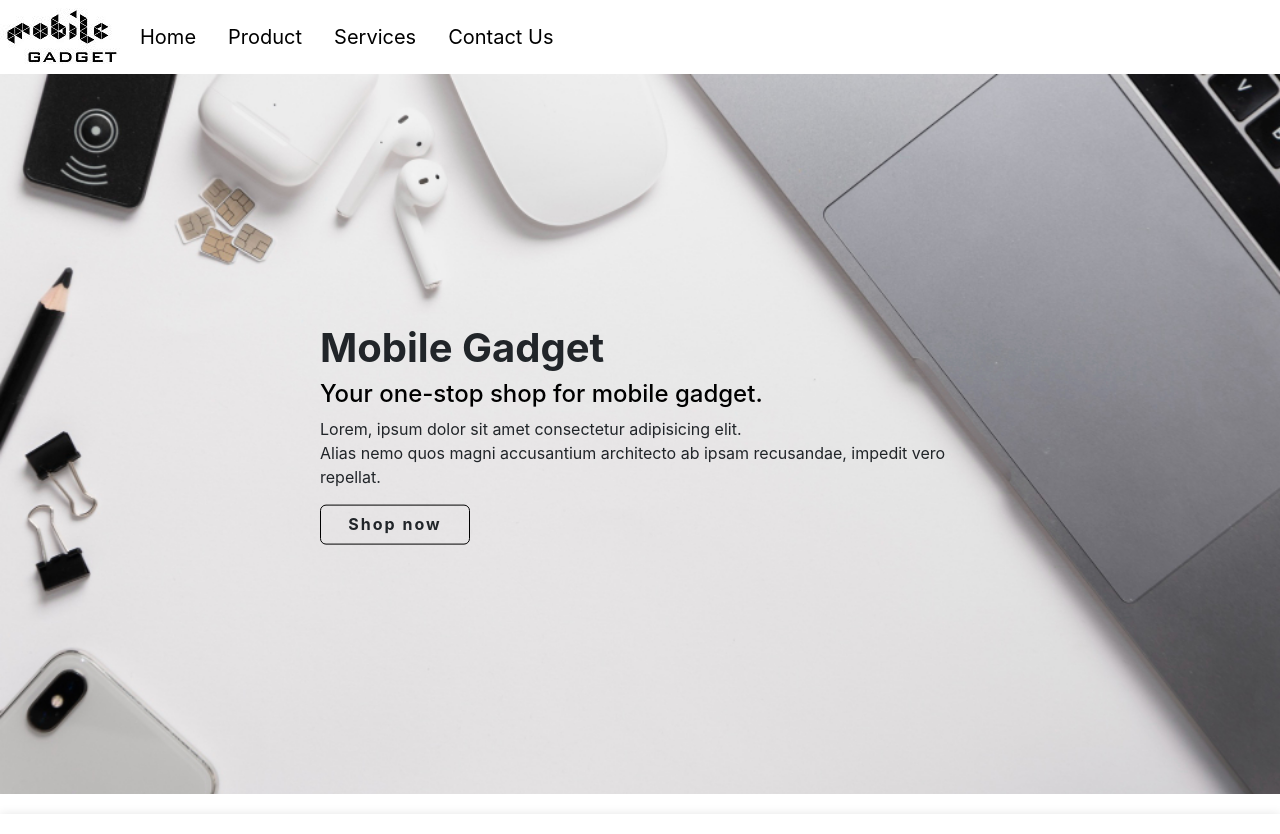
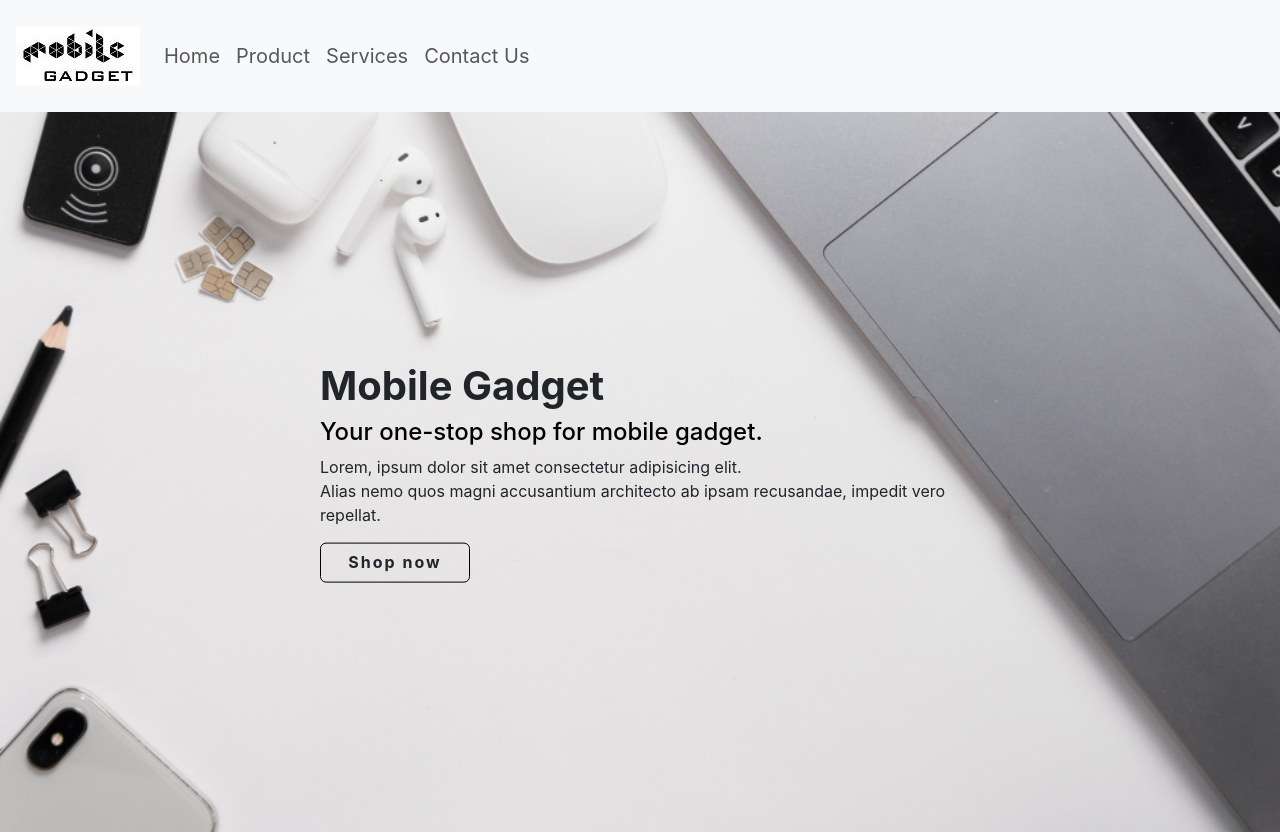
Before and after one commit to sorasin91/project-mini-hackathon, a React (Create React App) app: page / in a window 1280 px wide. Shown: the top 834 px of the page. Built offline with nearby package versions, Linux system fonts and the light colour scheme.

Commit message:
minor edited

```diff
--- a/package.json
+++ b/package.json
@@ -13,6 +13,7 @@
     "morgan": "^1.10.0",
     "react": "^18.2.0",
     "react-axios": "^2.0.6",
+    "react-bootstrap": "^2.10.0",
     "react-dom": "^18.2.0",
     "react-router-dom": "^6.21.2",
     "react-scripts": "5.0.1",
--- a/src/NavbarSora.js
+++ b/src/NavbarSora.js
@@ -1,36 +1,30 @@
 import React from 'react';
-import { Link } from 'react-router-dom';
 import './homeSora.css';
+import Nav from 'react-bootstrap/Nav';
+import Navbar from 'react-bootstrap/Navbar';
+import Container from 'react-bootstrap/Container';
 
 function NavbarSora() {
   return (
-    <div>
-         <nav className="navbar navbar-expand-lg navbar-dark" id="navbar-middle">
-            {/* Logo */}
-            <Link to={'/'}><img src='./assets/logo.jpg' alt='logo'/></Link>
-                <button className="navbar-toggler" type="button" data-toggle="collapse" data-target="#navbar-menu" aria-controls="navbar-menu" aria-expanded="false" aria-label="Toggle navigation">
-                    <span><i><img src="./assets/icons8-menu-96.png" alt="" /></i></span>
-                </button>
+    <Navbar expand="lg" className="bg-body-tertiary" id='navbar'>
+      <Container fluid className='navbar'>
+        <Navbar.Brand href="#home"><img src='./assets/logo.jpg' alt='logo'/></Navbar.Brand>
+        <Navbar.Toggle aria-controls="navbar-menu" />
+          <Navbar.Collapse id="navbar-menu">
+            <Nav className="ml-auto" id="navbar-menu">
+              <Nav.Item>
+                <Nav.Link href="/">Home</Nav.Link>
+              </Nav.Item>
+              <Nav.Item>
+                <Nav.Link href="/ProductsRazmanR">Product</Nav.Link>
+              </Nav.Item>
+                <Nav.Link href="/services_william">Services</Nav.Link>
+                <Nav.Link href="/contactAlex">Contact Us</Nav.Link>
+            </Nav>
+        </Navbar.Collapse>
+      </Container>
+    </Navbar>
 
-            {/* Navbar page link */}
-            <div className="collapse navbar-collapse" id="navbar-menu">
-                <ul className="navbar-nav mr-auto">
-                    <li className="nav-item">
-                        <Link to={'/'}>Home</Link>
-                    </li>
-                    <li className="nav-item">
-                        <Link to={'/ProductsRazmanR'}>Product</Link>
-                    </li>
-                    <li className="nav-item">
-                        <Link to={'/services_william'}>Services</Link>
-                    </li>
-                    <li className="nav-item">
-                        <Link to={'/contactAlex'}>Contact Us</Link>
-                    </li>
-                </ul>
-            </div>
-        </nav>
-    </div>
   )
 }
 
--- a/src/homeSora.css
+++ b/src/homeSora.css
@@ -1,27 +1,18 @@
 /* Navbar css */
-  ul {
-  list-style-type: none;
-  margin: 0;
-  padding: 0;
-  overflow: hidden;
-  }
-
-  li {
-  float: left;
-  }
-
-  li a {
+  #navbar{
   display: block;
   color: black;
   text-align: center;
   padding: 14px 16px;
   text-decoration: none;
   font-size: 20px;
+  cursor: pointer;
 
-  @media (max-width: 768px) {
-    font-size: 20px;
-    padding: 10px;
   }
+
+  #navbar:hover{
+    color: white;
+    background-color: black;
   }
 
 /* main content */
@@ -40,7 +31,6 @@
     top: 50%;
     left: 50%;
     transform: translate(-50%, -50%);
-
   }
 
   .intro h1{
@@ -62,27 +52,19 @@
     background-color: black;
   }
 
-/* Change color on hover */
-  li a:hover {
-    background-color: black;
-    color: white;
-  }
-
-/* top products css */
-  #top-product{
+/* top products and services css */
+  #top-product,#services-offer{
   max-width: 100%;
-  }
-
-  .row{
-    margin-top: 50px;
   }
 
   #home-card {
     height: 80vh;
+
   }
 
   #home-card-img{
     height: 500px;
+
   }
 
   #top-product-button{
@@ -99,7 +81,47 @@
     background-color: black;
   }
 
-/* service css */
-  #services-offer{
-    max-width: 100%;
+  /* Responsive Styles */
+  /* Adjust styles for screens smaller than 768px (e.g., tablets and phones) */
+  @media only screen and (max-width: 768px) {
+
+  /* Navbar adjustments */
+  #navbar {
+    text-align: right;
   }
+
+  /* Banner adjustments */
+  .banner {
+    height: auto;
+    background-size: 120%;
+  }
+
+  .intro {
+    position: static; /* Remove absolute positioning */
+    text-align: center; /* Center text */
+    transform: none; /* Remove translation */
+    font-size: 15px;
+  }
+
+  .row{
+    margin-top: 10px;
+  }
+
+  #home-card {
+    height: auto;
+  }
+
+  #home-card-img{
+    height: auto;
+
+  }
+
+}
+
+/* Responsive Styles for screens up to 430px */
+@media only screen and (max-width: 430px) {
+  /* Navbar adjustments for smaller screens */
+  #navbar {
+    padding: 10px; /* Adjust padding */
+  }
+}
--- a/src/index.js
+++ b/src/index.js
@@ -1,4 +1,4 @@
-import 'bootstrap/dist/css/bootstrap.css';
+import 'bootstrap/dist/css/bootstrap.min.css';
 import React from 'react';
 import ReactDOM from 'react-dom/client';
 import './index.css';
--- a/src/services_william.js
+++ b/src/services_william.js
@@ -13,36 +13,36 @@ class SupportPage extends React.Component {
           <div className="row">
             <div className="col-sm-6">
               <div className="service">
-                <h4><input type="checkbox" />Battery Service</h4>
+                <h4><input type="checkbox" /> Battery Service</h4>
               </div>
             </div>
             <div className="col-sm-6">
               <div className="service">
-                <h4><input type="checkbox" />Cracked Screen(Front Only)</h4>
+                <h4><input type="checkbox" /> Cracked Screen(Front Only)</h4>
               </div>
             </div>
           </div>
           <div className="row">
             <div className="col-sm-6">
               <div className="service">
-                <h4><input type="checkbox" />Cracked Screen(Back Only)</h4>
+                <h4><input type="checkbox" /> Cracked Screen(Back Only)</h4>
               </div>
             </div>
             <div className="col-sm-6">
               <div className="service">
-                <h4><input type="checkbox" />Camera Damage</h4>
+                <h4><input type="checkbox" /> Camera Damage</h4>
               </div>
             </div>
           </div>
           <div className="row">
             <div className="col-sm-6">
               <div className="service">
-                <h4><input type="checkbox" />Water or Liquid Damage</h4>
+                <h4><input type="checkbox" /> Water or Liquid Damage</h4>
               </div>
             </div>
             <div className="col-sm-6">
               <div className="service">
-                <h4><input type="checkbox" />On/Off/Volume Button Damage</h4>
+                <h4><input type="checkbox" /> On/Off/Volume Button Damage</h4>
               </div>
             </div>
           </div>
@@ -106,9 +106,9 @@ class SupportPage extends React.Component {
                 <input type="text" className="form-control" id="inputissue" />
               </div>
             </div>
+            <br/>
             <button type="submit" className="btn btn-primary">Submit</button>
           </form>
-          <br />
           <div className="section-divider">
             <section id="contact-details">
               <h4>Contact Details</h4>
@@ -116,9 +116,9 @@ class SupportPage extends React.Component {
               <p>Email: mobilephonesupport@gmail.com</p>
               <p>Phone: +60 456-7890</p>
             </section>
-            <footer>
+            {/* <footer>
               &copy; 2024 Mobile Phone. All rights reserved.
-            </footer>
+            </footer> */}
           </div>
         </div>
       </div>
--- a/src/styles_william.css
+++ b/src/styles_william.css
@@ -35,7 +35,7 @@
   }
 
   .btn-primary {
-    background-color: blue;
+    background-color: black;
     color: white;
     padding: 10px 20px;
     border: none;
@@ -43,7 +43,7 @@
   }
 
   .btn-primary:hover {
-    background-color: blue;
+    background-color: black;
   }
 
   .section-divider {
```
Also changed, not shown: src/App.css (line endings or trailing spaces), 1 other file (tests, documents, lock files or other folders).
